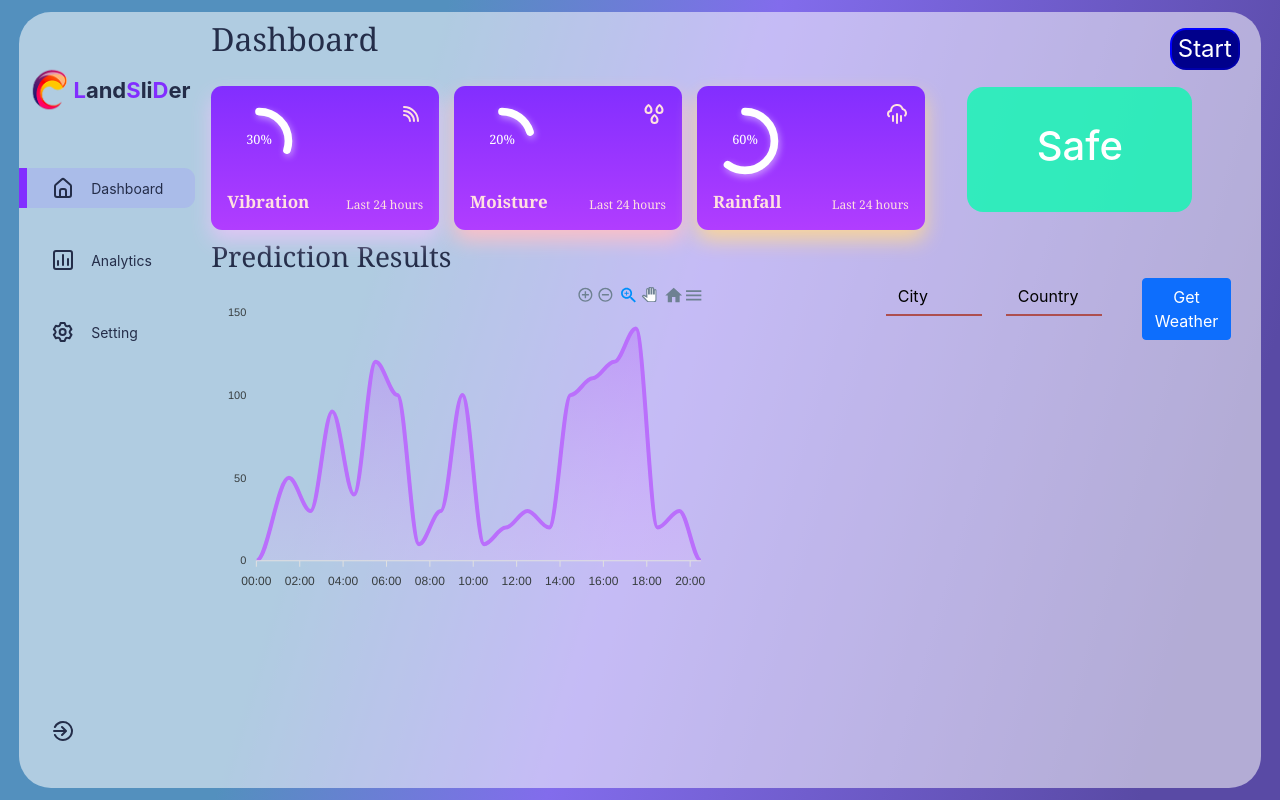
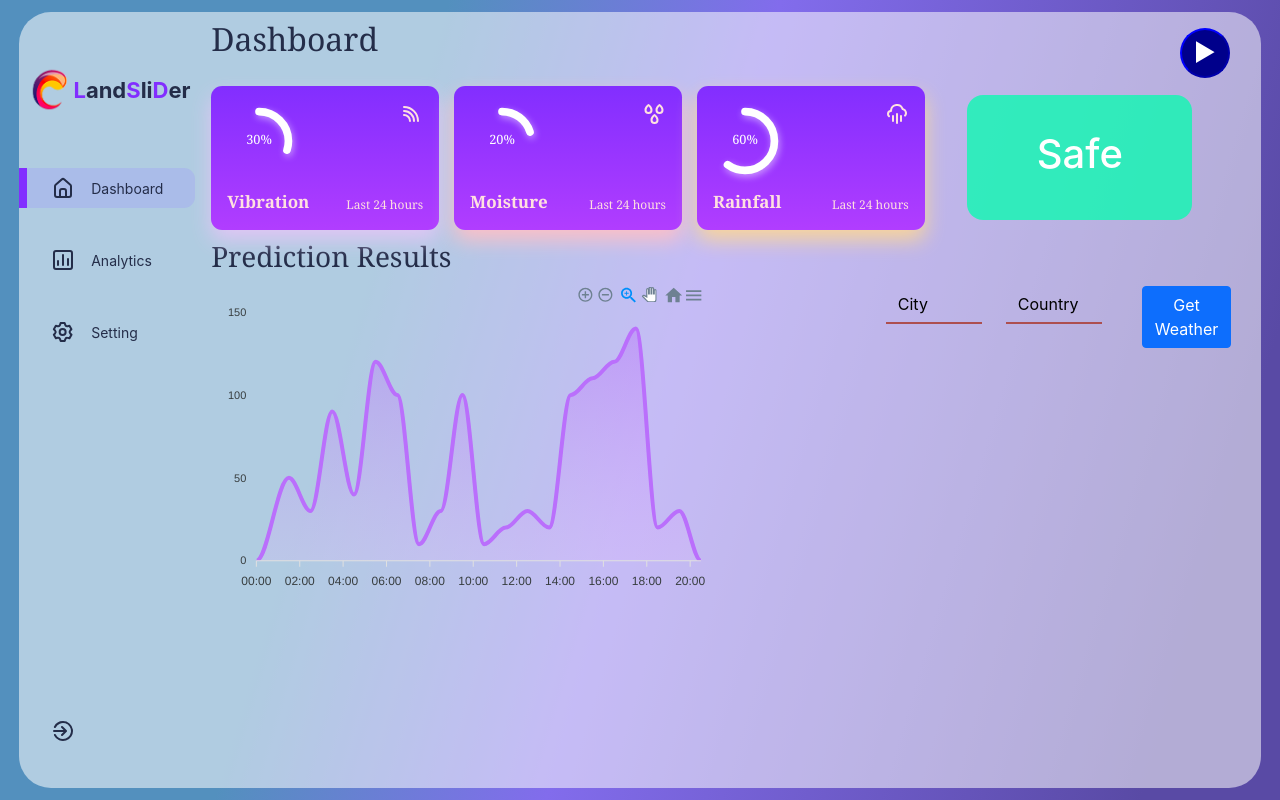
Before and after one commit to HarikrishnanAji/LandSliDer_Dashboard, a React (Create React App) app: page / in a window 1280 px wide. Built offline with nearby package versions, Linux system fonts and the light colour scheme.

Commit message:
play button round

```diff
--- a/src/components/RigtSide/RightSide.css
+++ b/src/components/RigtSide/RightSide.css
@@ -32,10 +32,12 @@
     background-color: rgba(13, 107, 157, 0.714);
     color: rgb(255, 255, 255);
     cursor: pointer;
-    border-radius: 1rem;
     border-color: transparent;
     font-size: x-large;
-
+    display:block;
+    height: 50px;
+    width: 50px;
+    border-radius: 50%
 }
 .start:hover{
     background-color: rgba(13, 107, 157, 0.422);
--- a/src/components/RigtSide/RightSide.jsx
+++ b/src/components/RigtSide/RightSide.jsx
@@ -6,7 +6,7 @@ import Weathers from '../Weather/Weathers'
 const RightSide = () => {
   return (
     <div className="RightSide">
-      <button className="start" onClick={console.log("Started")}>Start</button>
+      <button className="start" onClick={console.log("Started")}>▶</button>
       <div className="Table"> <Table /></div>
 
       <div className="Weathers"><Weathers/></div>
```
Also changed, not shown: 2 other files (tests, documents, lock files or other folders).
